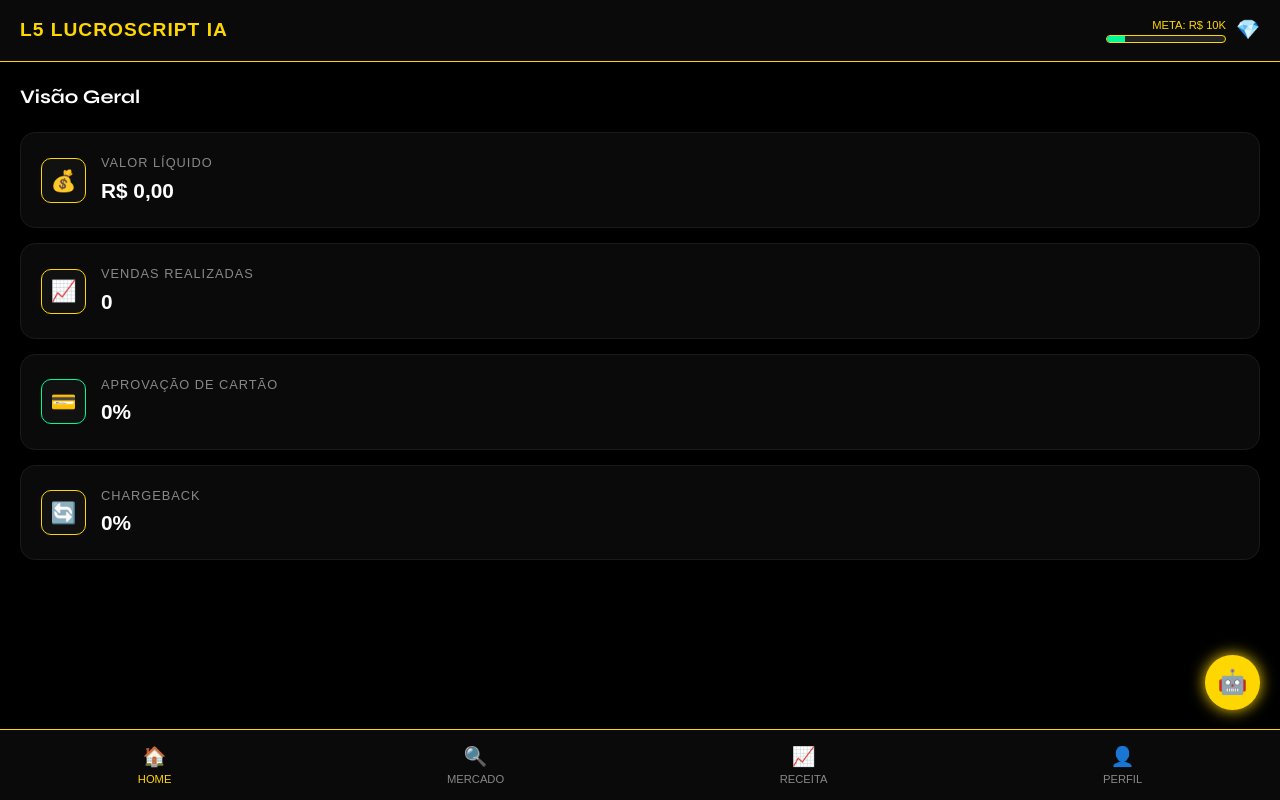
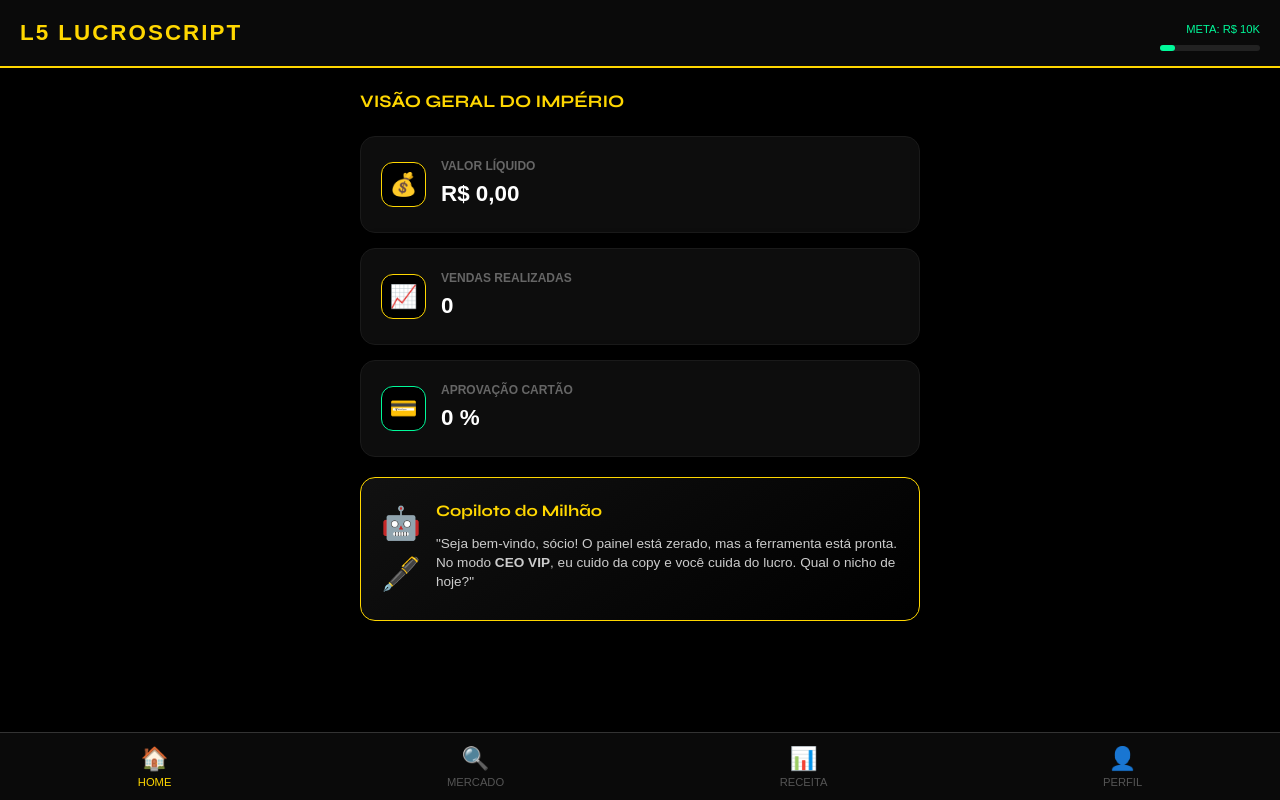
Before and after one commit to brunoh26/lucroscript-IA, a React (Vite) app: page / in a window 1280 px wide. Built offline with nearby package versions, Linux system fonts and the light colour scheme.

Commit message:
Refactor Dashboard component styles and structure

```diff
--- a/src/Dashboard.jsx
+++ b/src/Dashboard.jsx
@@ -2,10 +2,12 @@ import React, { useState } from 'react';
 
 const styles = {
   container: {
-    backgroundColor: '#000', // Fundo Preto Total
+    backgroundColor: '#000',
     minHeight: '100vh',
     fontFamily: 'sans-serif',
     color: '#fff',
+    display: 'flex',
+    flexDirection: 'column'
   },
   header: {
     backgroundColor: '#0a0a0a',
@@ -13,41 +15,27 @@ const styles = {
     display: 'flex',
     justifyContent: 'space-between',
     alignItems: 'center',
-    borderBottom: '1px solid #FFD700', // Linha Ouro
+    borderBottom: '2px solid #FFD700',
     position: 'sticky',
     top: 0,
     zIndex: 100,
   },
   logo: {
     color: '#FFD700',
-    fontSize: '1.2rem',
+    fontSize: '1.4rem',
     fontWeight: 'bold',
-    letterSpacing: '1px'
-  },
-  goalArea: {
-    display: 'flex',
-    alignItems: 'center',
-    gap: '10px',
-  },
-  progressBar: {
-    width: '120px',
-    height: '8px',
-    backgroundColor: '#222',
-    borderRadius: '4px',
-    overflow: 'hidden',
-    border: '0.5px solid #FFD700'
-  },
-  progressFill: {
-    width: '15%', // Simulação de progresso real
-    height: '100%',
-    backgroundColor: '#00FA9A', // Verde Neon para destaque
+    letterSpacing: '2px'
   },
   main: {
+    flex: 1,
     padding: '20px',
     paddingBottom: '100px',
+    maxWidth: '600px',
+    margin: '0 auto',
+    width: '100%'
   },
   card: {
-    backgroundColor: '#0a0a0a',
+    backgroundColor: '#0d0d0d',
     padding: '20px',
     borderRadius: '15px',
     border: '1px solid #1a1a1a',
@@ -55,32 +43,39 @@ const styles = {
     display: 'flex',
     alignItems: 'center',
     gap: '15px',
-    boxShadow: '0 4px 15px rgba(0,0,0,0.5)',
+    boxShadow: '0 4px 20px rgba(0,0,0,0.8)',
   },
   iconBox: {
     width: '45px',
     height: '45px',
-    borderRadius: '10px',
-    backgroundColor: '#111',
+    borderRadius: '12px',
+    backgroundColor: '#000',
     border: '1px solid #FFD700',
     display: 'flex',
     alignItems: 'center',
     justifyContent: 'center',
     color: '#FFD700',
-    fontSize: '1.3rem',
+    fontSize: '1.4rem',
   },
   cardLabel: {
-    fontSize: '0.8rem',
-    color: '#888',
-    textTransform: 'uppercase',
-    letterSpacing: '1px'
+    fontSize: '0.75rem',
+    color: '#666',
+    fontWeight: 'bold',
+    textTransform: 'uppercase'
   },
   cardValue: {
-    fontSize: '1.3rem',
+    fontSize: '1.4rem',
     fontWeight: 'bold',
     color: '#fff',
   },
-  // Menu Inferior Funcional
+  copilotoBox: {
+    background: 'linear-gradient(145deg, #111, #000)',
+    border: '1px solid #FFD700',
+    padding: '20px',
+    borderRadius: '15px',
+    marginTop: '20px',
+    position: 'relative'
+  },
   bottomNav: {
     position: 'fixed',
     bottom: 0,
@@ -88,51 +83,47 @@ const styles = {
     backgroundColor: '#0a0a0a',
     display: 'flex',
     justifyContent: 'space-around',
-    padding: '15px 0',
-    borderTop: '1px solid #FFD700',
+    padding: '12px 0',
+    borderTop: '1px solid #333',
   },
   navBtn: {
+    background: 'none',
+    border: 'none',
+    color: '#555',
     display: 'flex',
     flexDirection: 'column',
     alignItems: 'center',
-    gap: '5px',
+    gap: '4px',
     cursor: 'pointer',
-    background: 'none',
-    border: 'none',
-    color: '#888',
-    fontSize: '0.7rem',
-    transition: '0.3s'
+    fontSize: '0.7rem'
   },
-  navActive: {
-    color: '#FFD700', // Botão ativo fica Ouro
+  activeBtn: {
+    color: '#FFD700'
   }
 };
 
-export default function DashboardPremium() {
+export default function Dashboard() {
   const [tab, setTab] = useState('home');
+  const [userPlan] = useState('Black'); // Simula plano ativo
 
   return (
     <div style={styles.container}>
 
-      {/* HEADER TOP */}
+      {/* HEADER PROFISSIONAL */}
       <header style={styles.header}>
-        <div style={styles.logo}>L5 LUCROSCRIPT IA</div>
-        <div style={styles.goalArea}>
-          <div style={{textAlign: 'right'}}>
-            <div style={{fontSize: '0.7rem', color: '#FFD700'}}>META: R$ 10K</div>
-            <div style={styles.progressBar}>
-              <div style={styles.progressFill}></div>
-            </div>
+        <div style={styles.logo}>L5 LUCROSCRIPT</div>
+        <div style={{textAlign: 'right'}}>
+          <span style={{fontSize: '0.7rem', color: '#00FA9A'}}>META: R$ 10K</span>
+          <div style={{width: '100px', height: '6px', background: '#222', borderRadius: '3px', marginTop: '4px'}}>
+             <div style={{width: '15%', height: '100%', background: '#00FA9A', borderRadius: '3px'}}></div>
           </div>
-          <span style={{fontSize: '1.2rem'}}>💎</span>
         </div>
       </header>
 
-      {/* CONTEÚDO DINÂMICO */}
       <main style={styles.main}>
         {tab === 'home' && (
           <>
-            <h2 style={{marginBottom: '20px', fontSize: '1.2rem'}}>Visão Geral</h2>
+            <h2 style={{fontSize: '1.1rem', marginBottom: '20px', color: '#FFD700'}}>VISÃO GERAL DO IMPÉRIO</h2>
 
             <div style={styles.card}>
               <div style={styles.iconBox}>💰</div>
@@ -153,77 +144,55 @@ export default function DashboardPremium() {
             <div style={styles.card}>
               <div style={{...styles.iconBox, borderColor: '#00FA9A', color: '#00FA9A'}}>💳</div>
               <div>
-                <div style={styles.cardLabel}>Aprovação de Cartão</div>
-                <div style={styles.cardValue}>0%</div>
+                <div style={styles.cardLabel}>Aprovação Cartão</div>
+                <div style={styles.cardValue}>0 %</div>
               </div>
             </div>
 
-            <div style={styles.card}>
-              <div style={styles.iconBox}>🔄</div>
-              <div>
-                <div style={styles.cardLabel}>Chargeback</div>
-                <div style={styles.cardValue}>0%</div>
+            {/* MENSAGEM DO COPILOTO */}
+            <div style={styles.copilotoBox}>
+              <div style={{display: 'flex', gap: '15px'}}>
+                <span style={{fontSize: '2rem'}}>🤖🖋️</span>
+                <div>
+                  <h4 style={{color: '#FFD700', margin: '0 0 10px 0'}}>Copiloto do Milhão</h4>
+                  <p style={{fontSize: '0.85rem', color: '#ccc', lineHeight: '1.4'}}>
+                    "Seja bem-vindo, sócio! O painel está zerado, mas a ferramenta está pronta.
+                    No modo <b>{userPlan === 'Black' ? 'CEO VIP' : 'Estrategista'}</b>,
+                    eu cuido da copy e você cuida do lucro. Qual o nicho de hoje?"
+                  </p>
+                </div>
               </div>
             </div>
           </>
         )}
 
         {tab === 'mercado' && (
-          <div style={{textAlign: 'center', marginTop: '50px'}}>
-            <h2 style={{color: '#FFD700'}}>🔥 Infoprodutos em Alta</h2>
-            <p style={{color: '#888'}}>Escaneando o mercado mundial...</p>
-          </div>
-        )}
-
-        {tab === 'receita' && (
-          <div style={{textAlign: 'center', marginTop: '50px'}}>
-            <h2 style={{color: '#00FA9A'}}>📊 Gráficos de Escala</h2>
-            <p style={{color: '#888'}}>Seus dados de lucro aparecerão aqui.</p>
+          <div style={{textAlign: 'center', padding: '40px'}}>
+            <h2 style={{color: '#FFD700'}}>INFOPRODUTOS EM ALTA</h2>
+            <p style={{color: '#666', marginTop: '10px'}}>Escaneando tendências mundiais...</p>
+            <div style={{marginTop: '30px', padding: '20px', border: '1px dashed #333', borderRadius: '10px'}}>
+               Nicho sugerido: <b>Finanças / IA</b>
+            </div>
           </div>
         )}
       </main>
 
-      {/* BOTÃO DO COPILOTO (ROBÔ) */}
-      <div style={{
-        position: 'fixed', bottom: '90px', right: '20px',
-        backgroundColor: '#FFD700', width: '55px', height: '55px',
-        borderRadius: '50%', display: 'flex', alignItems: 'center',
-        justifyContent: 'center', fontSize: '1.5rem', boxShadow: '0 0 15px #FFD700'
-      }}>
-        🤖
-      </div>
-
-      {/* MENU INFERIOR FUNCIONAL */}
+      {/* MENU INFERIOR (BOTTOM NAV) */}
       <footer style={styles.bottomNav}>
-        <button
-          style={tab === 'home' ? {...styles.navBtn, ...styles.navActive} : styles.navBtn}
-          onClick={() => setTab('home')}
-        >
-          <span style={{fontSize: '1.2rem'}}>🏠</span>
+        <button onClick={() => setTab('home')} style={tab === 'home' ? {...styles.navBtn, ...styles.activeBtn} : styles.navBtn}>
+          <span style={{fontSize: '1.4rem'}}>🏠</span>
           <span>HOME</span>
         </button>
-
-        <button
-          style={tab === 'mercado' ? {...styles.navBtn, ...styles.navActive} : styles.navBtn}
-          onClick={() => setTab('mercado')}
-        >
-          <span style={{fontSize: '1.2rem'}}>🔍</span>
+        <button onClick={() => setTab('mercado')} style={tab === 'mercado' ? {...styles.navBtn, ...styles.activeBtn} : styles.navBtn}>
+          <span style={{fontSize: '1.4rem'}}>🔍</span>
           <span>MERCADO</span>
         </button>
-
-        <button
-          style={tab === 'receita' ? {...styles.navBtn, ...styles.navActive} : styles.navBtn}
-          onClick={() => setTab('receita')}
-        >
-          <span style={{fontSize: '1.2rem'}}>📈</span>
+        <button onClick={() => setTab('receita')} style={tab === 'receita' ? {...styles.navBtn, ...styles.activeBtn} : styles.navBtn}>
+          <span style={{fontSize: '1.4rem'}}>📊</span>
           <span>RECEITA</span>
         </button>
-
-        <button
-          style={tab === 'perfil' ? {...styles.navBtn, ...styles.navActive} : styles.navBtn}
-          onClick={() => setTab('perfil')}
-        >
-          <span style={{fontSize: '1.2rem'}}>👤</span>
+        <button onClick={() => setTab('perfil')} style={tab === 'perfil' ? {...styles.navBtn, ...styles.activeBtn} : styles.navBtn}>
+          <span style={{fontSize: '1.4rem'}}>👤</span>
           <span>PERFIL</span>
         </button>
       </footer>
```
